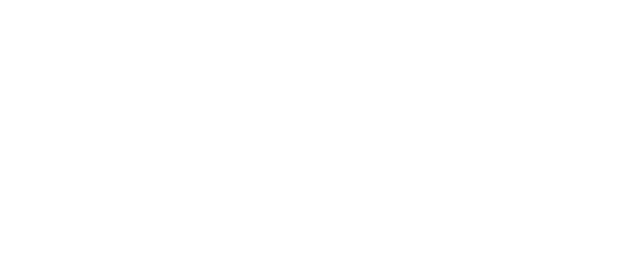
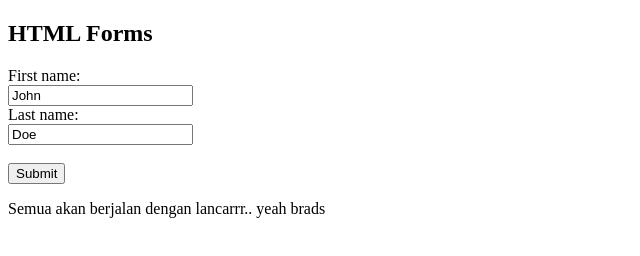
Before and after one commit to ImanDanl/repo-assignment, a plain HTML site: page form.html in a window 1280 px wide. Shown: the whole page, without its empty margins (0-640 px from the left). Drawn offline with Linux system fonts and the light colour scheme.

Commit message:
ubah dalam file

```diff
--- a/form.html
+++ b/form.html
@@ -8,5 +8,18 @@
 </head>
 <body>
 
+    <h2>HTML Forms</h2>
+
+<form action="/action_page.php">
+  <label for="fname">First name:</label><br>
+  <input type="text" id="fname" name="fname" value="John"><br>
+  <label for="lname">Last name:</label><br>
+  <input type="text" id="lname" name="lname" value="Doe"><br><br>
+  <input type="submit" value="Submit">
+</form>
+
+<p>Semua akan berjalan dengan lancarrr.. yeah brads</p>
+
+
 </body>
 </html>
```
